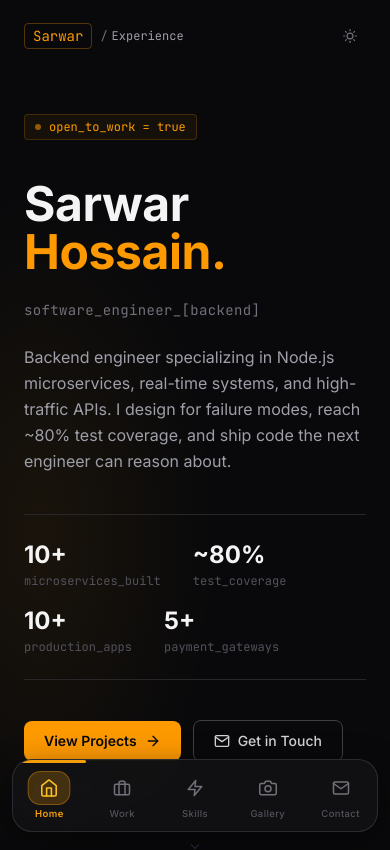
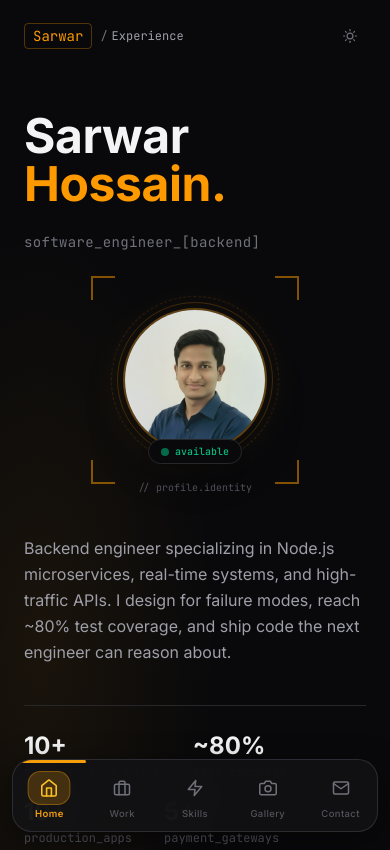
Before and after one commit to sarwar-asik/sarwar-hossain-fullStack-Engineer, a React (Vite) app: page / in a window 390 px wide. Shown: the top 850 px of the page. Built offline with nearby package versions, Linux system fonts and the light colour scheme.

Commit message:
feat(main): add mobile hero photo component and improve avatar handling

```diff
--- a/src/components/sections/Hero.jsx
+++ b/src/components/sections/Hero.jsx
@@ -1,4 +1,4 @@
-import { useState } from 'react'
+import { useState } from "react";
 import Icon from "../ui/Icon";
 import Button from "../ui/Button";
 import profile from "../../data/profile.json";
@@ -6,8 +6,8 @@ import profile from "../../data/profile.json";
 /* ── Profile photo / avatar ─────────────────────────────── */
 function ProfileAvatar() {
   const { name, initials, role, available, photo } = profile;
-  const [imgFailed, setImgFailed] = useState(false)
-  const showPhoto = photo && !imgFailed
+  const [imgFailed, setImgFailed] = useState(false);
+  const showPhoto = photo && !imgFailed;
 
   return (
     <div className="hidden lg:flex items-center justify-center relative select-none">
@@ -48,8 +48,12 @@ function ProfileAvatar() {
                 onError={() => setImgFailed(true)}
               />
             ) : (
-              <div className="w-full h-full flex items-center justify-center relative" style={{ background: 'linear-gradient(135deg, #27272a 0%, #18181b 60%, #1c1917 100%)' }}>
-                <div className="absolute inset-0 rounded-full" style={{ background: 'radial-gradient(circle at 30% 30%, rgba(245,158,11,0.08), transparent 60%)' }} aria-hidden="true" />
+              <div className="w-full h-full flex items-center justify-center relative" style={{ background: "linear-gradient(135deg, #27272a 0%, #18181b 60%, #1c1917 100%)" }}>
+                <div
+                  className="absolute inset-0 rounded-full"
+                  style={{ background: "radial-gradient(circle at 30% 30%, rgba(245,158,11,0.08), transparent 60%)" }}
+                  aria-hidden="true"
+                />
                 <span className="font-mono text-6xl font-bold text-zinc-700 z-10 select-none">{initials}</span>
               </div>
             )}
@@ -84,13 +88,87 @@ function ProfileAvatar() {
   );
 }
 
+/* ── Mobile-only hero photo block ───────────────────────── */
+function MobileHeroPhoto() {
+  const { name, initials, available, photo } = profile;
+  const [imgFailed, setImgFailed] = useState(false);
+  const showPhoto = photo && !imgFailed;
+
+  return (
+    <div className="lg:hidden flex flex-col items-center mb-10 select-none">
+      {/* p-8 wrapper gives rings and viewfinder room to breathe */}
+      <div className="relative p-8">
+        {/* Viewfinder corner accents */}
+        <div className="absolute inset-0 pointer-events-none" aria-hidden="true">
+          <div className="absolute top-0 left-0 w-6 h-6 border-t-2 border-l-2 border-amber-500/50" />
+          <div className="absolute top-0 right-0 w-6 h-6 border-t-2 border-r-2 border-amber-500/50" />
+          <div className="absolute bottom-0 left-0 w-6 h-6 border-b-2 border-l-2 border-amber-500/50" />
+          <div className="absolute bottom-0 right-0 w-6 h-6 border-b-2 border-r-2 border-amber-500/50" />
+        </div>
+
+        {/* Photo + rings */}
+        <div className="relative w-36 h-36">
+          {/* Ambient glow */}
+          <div
+            className="absolute -inset-8 rounded-full pointer-events-none"
+            style={{ background: "radial-gradient(circle, rgba(245,158,11,0.09) 0%, transparent 70%)" }}
+            aria-hidden="true"
+          />
+          {/* Spinning dashed ring */}
+          <div className="absolute -inset-3 rounded-full border border-amber-500/15 border-dashed animate-[spin_30s_linear_infinite]" aria-hidden="true" />
+          {/* Static ring */}
+          <div className="absolute -inset-1.5 rounded-full border border-amber-500/20" aria-hidden="true" />
+
+          {/* Photo */}
+          <div className="w-full h-full rounded-full overflow-hidden border-2 border-amber-500/30 bg-zinc-900 shadow-2xl flex items-center justify-center">
+            {showPhoto ? (
+              <img
+                src={photo}
+                alt={`${name} (Sarwar Asik) – Software Engineer & Backend Engineer`}
+                width={144}
+                height={144}
+                className="w-full h-full object-cover object-top"
+                onError={() => setImgFailed(true)}
+              />
+            ) : (
+              <div className="w-full h-full flex items-center justify-center relative" style={{ background: "linear-gradient(135deg, #27272a 0%, #18181b 60%, #1c1917 100%)" }}>
+                <div
+                  className="absolute inset-0 rounded-full"
+                  style={{ background: "radial-gradient(circle at 30% 30%, rgba(245,158,11,0.08), transparent 60%)" }}
+                  aria-hidden="true"
+                />
+                <span className="font-mono text-5xl font-bold text-zinc-700 z-10 select-none">{initials}</span>
+              </div>
+            )}
+          </div>
+
+          {/* Available badge — bottom centre */}
+          {available && (
+            <div className="absolute -bottom-3 left-1/2 -translate-x-1/2 flex items-center gap-1.5 bg-zinc-950 border border-zinc-800 rounded-full px-3 py-1 shadow-lg whitespace-nowrap z-10">
+              <span className="w-2 h-2 rounded-full bg-emerald-500 animate-pulse" />
+              <span className="font-mono text-[10px] text-emerald-400">available</span>
+            </div>
+          )}
+        </div>
+      </div>
+
+      {/* Dev label */}
+      <p className="font-mono text-[10px] text-zinc-600 -mt-1">// profile.identity</p>
+    </div>
+  );
+}
+
 /* ── Hero section ───────────────────────────────────────── */
 export default function Hero() {
   const { name, role, bio, available, social, stats } = profile;
   const [first, ...rest] = name.split(" ");
 
   return (
-    <section id="hero" aria-label="Sarwar Hossain | Sarwar Asik – Software Engineer & Backend Engineer" className="relative min-h-screen flex flex-col justify-center overflow-hidden bg-zinc-950 dark:bg-zinc-950">
+    <section
+      id="hero"
+      aria-label="Sarwar Hossain | Sarwar Asik – Software Engineer & Backend Engineer"
+      className="relative min-h-screen flex flex-col justify-center overflow-hidden bg-zinc-950 dark:bg-zinc-950"
+    >
       {/* Ambient amber glow — top-left */}
       <div className="hero-glow absolute inset-0 pointer-events-none" aria-hidden="true" />
 
@@ -101,17 +179,21 @@ export default function Hero() {
         <div className="grid lg:grid-cols-[1fr_420px] gap-16 items-center">
           {/* ── Left: content ── */}
           <div>
-            {/* Available status */}
-            <div className="anim mb-10">
-              {available ? (
+            {/* Mobile photo block — desktop sees ProfileAvatar in the right column */}
+
+            {/* Available status — hidden on mobile when available (MobileHeroPhoto owns it) */}
+            {available ? (
+              <div className="hidden lg:block anim mb-10">
                 <span className="inline-flex items-center gap-2 font-mono text-xs text-amber-500 border border-amber-500/20 rounded px-2.5 py-1 bg-amber-500/5">
                   <span className="w-1.5 h-1.5 rounded-full bg-amber-500 animate-pulse" />
                   open_to_work = true
                 </span>
-              ) : (
+              </div>
+            ) : (
+              <div className="anim mb-10">
                 <span className="font-mono text-xs text-zinc-600">// not currently looking</span>
-              )}
-            </div>
+              </div>
+            )}
 
             {/* Name */}
             <h1 className="anim anim-d1 font-bold tracking-tight leading-none text-zinc-100 dark:text-zinc-100 mb-6">
@@ -123,6 +205,7 @@ export default function Hero() {
             {/* Role */}
             <p className="anim anim-d2 font-mono text-sm text-zinc-500 mb-6 tracking-wide">{role.toLowerCase().replace(/ /g, "_")}</p>
 
+            <MobileHeroPhoto />
             {/* Bio */}
             <p className="anim anim-d3 text-base text-zinc-400 dark:text-zinc-400 max-w-lg leading-relaxed mb-10">{bio}</p>
 
```
